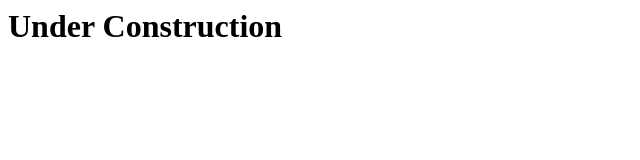
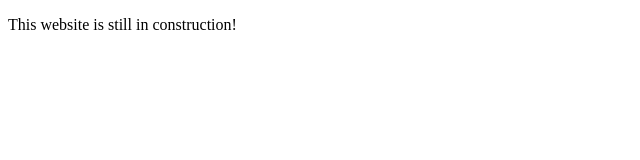
Before and after one commit to theREALREALloser/theREALREALLoserWebsite, a plain HTML site: page index.html in a window 1280 px wide. Shown: the whole page, without its empty margins (0-640 px from the left). Drawn offline with Linux system fonts and the light colour scheme.

Commit message:
Update index.html ag

```diff
--- a/index.html
+++ b/index.html
@@ -1 +1,9 @@
-<h1>Under Construction</h1>
+<!DOCTYPE html>
+<html>
+<head>
+<title>UNDER CONSTRUCTION</title>
+</head>
+<body>
+<p>This website is still in construction!</p>
+</body>
+</html>
```
